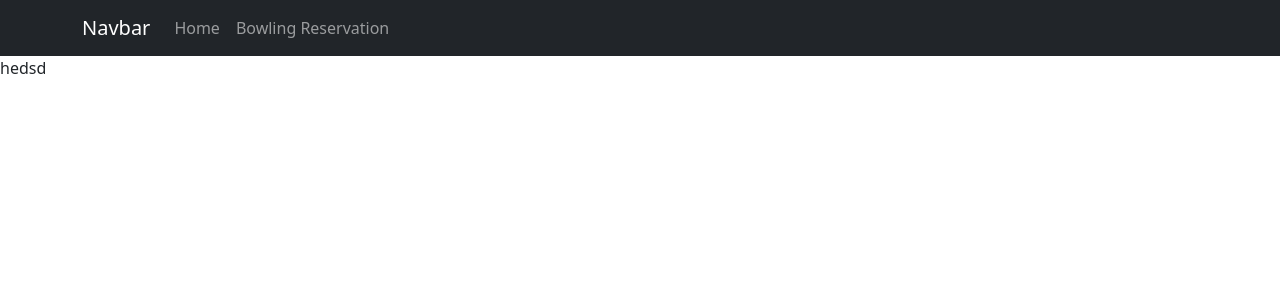
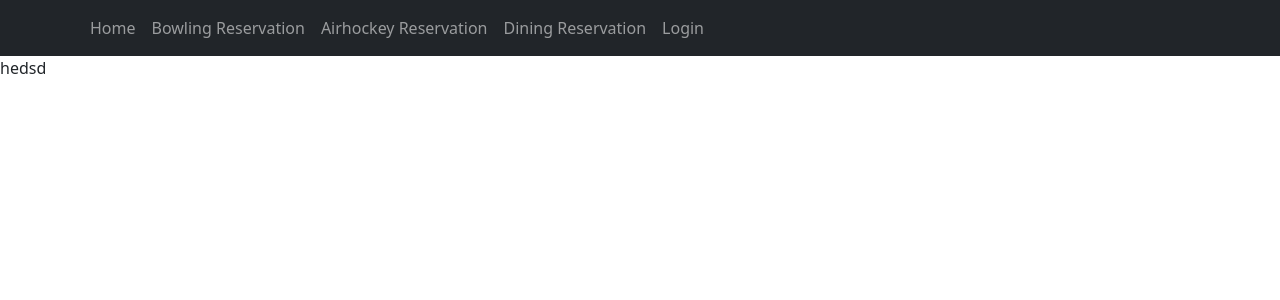
Before and after one commit to asgerbirk/frontendbowl, a React (Create React App) app: page / in a window 1280 px wide. Shown: the top 300 px of the page. Built offline with nearby package versions, Linux system fonts and the light colour scheme.

Commit message:
Meerwaldt laver ballade 1

```diff
--- a/public/index.html
+++ b/public/index.html
@@ -5,6 +5,7 @@
     <title>XP Bowling</title>
   </head>
   <body>
+
     <noscript>You need to enable JavaScript to run this app.</noscript>
     <div id="root"></div>
   </body>
--- a/src/Components/NavbarComponent.js
+++ b/src/Components/NavbarComponent.js
@@ -8,11 +8,12 @@ export const NavbarComponent = () => {
     return (
         <Navbar bg="dark" variant="dark">
             <Container>
-                <Navbar.Brand href="#home">Navbar</Navbar.Brand>
                 <Nav className="me-auto">
                     <Nav.Link as={Link} to="/">Home</Nav.Link>
                     <Nav.Link as={Link} to="/bowlingReservation">Bowling Reservation </Nav.Link>
-
+                    <Nav.Link as={Link} to="/airhockeyreservation">Airhockey Reservation </Nav.Link>
+                    <Nav.Link as={Link} to="/diningReservation">Dining Reservation </Nav.Link>
+                    <Nav.Link as={Link} to="/login">Login </Nav.Link>
                 </Nav>
             </Container>
         </Navbar>
```
